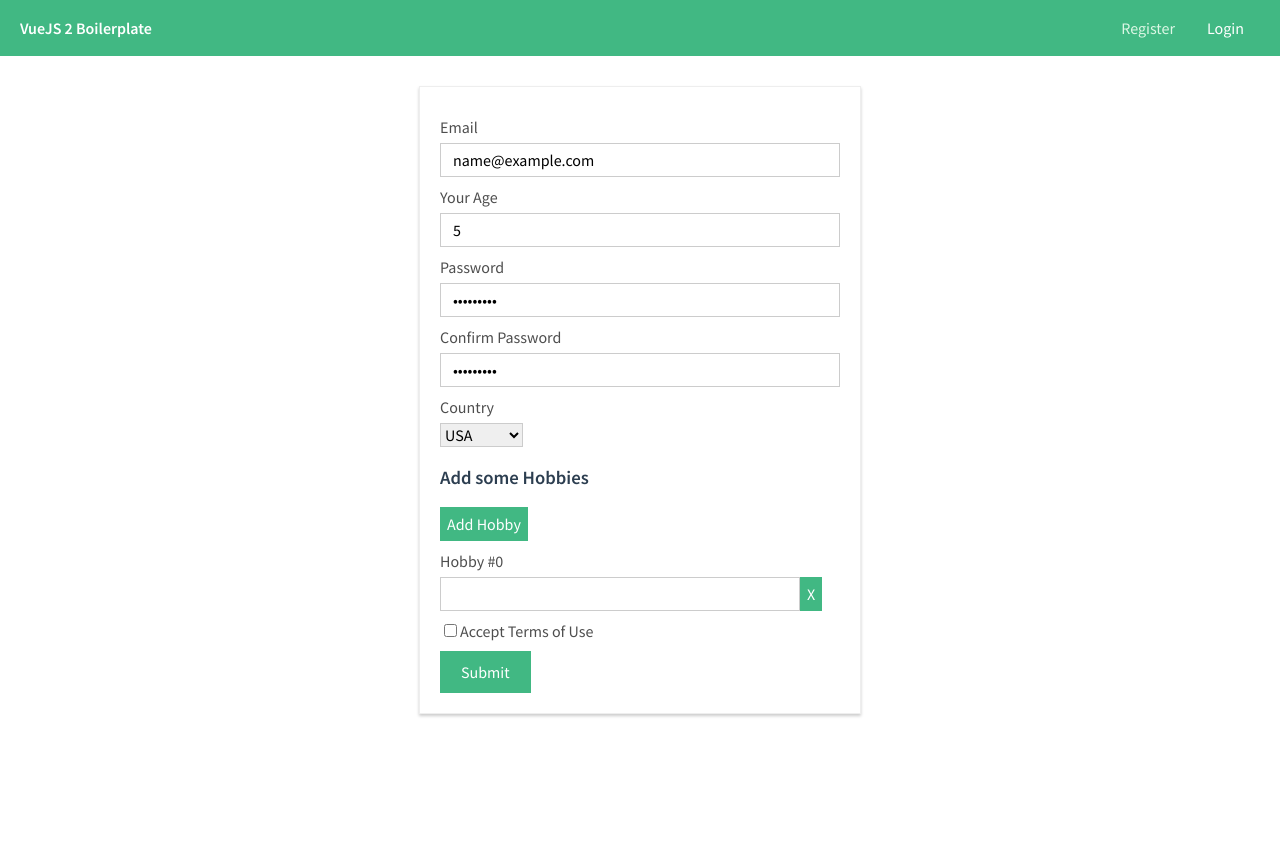
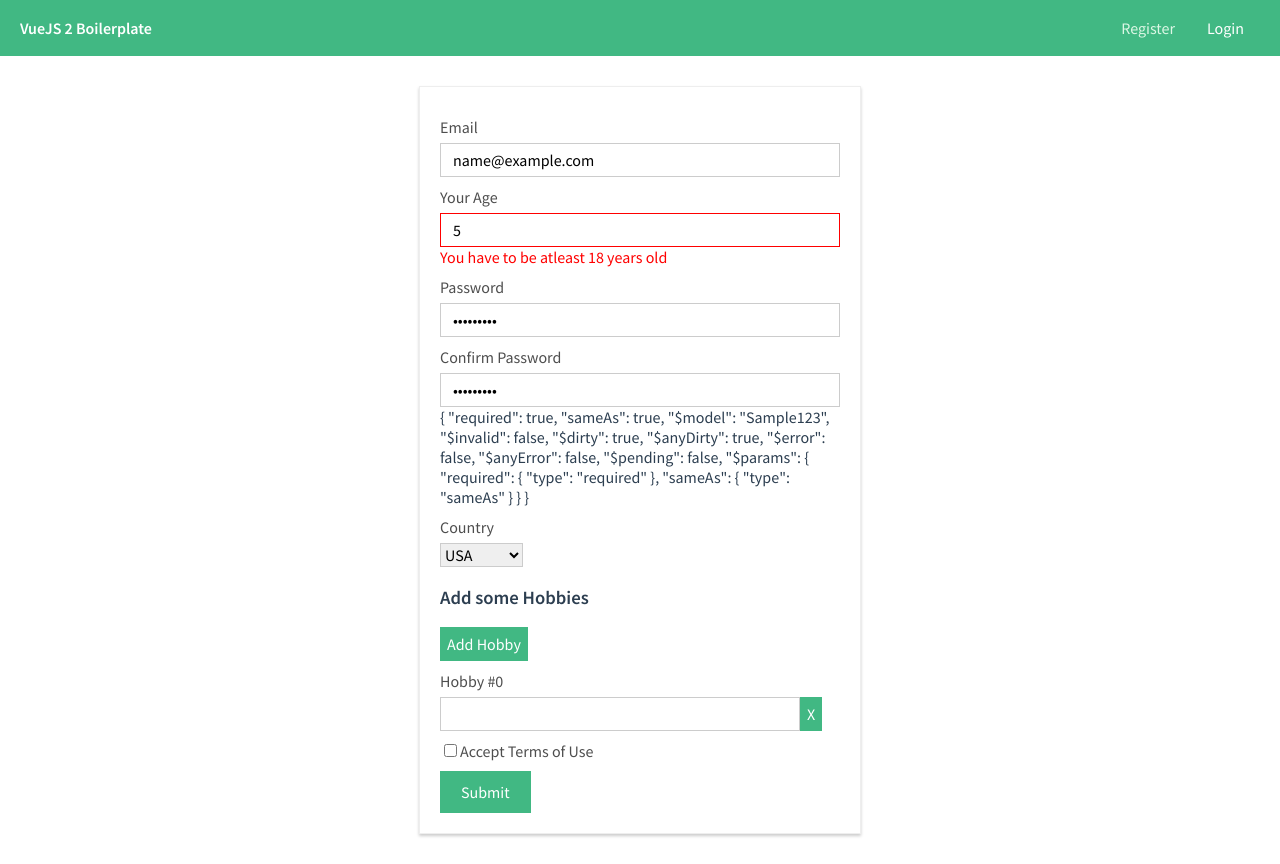
Before and after one commit to sprmke/vue2_boilerplate-v1, a Vue app: page /register in a window 1280 px wide. Both pictures are taken after typing "name@example.com", "5", "Sample123", "Sample123" into the empty fields and a click on the button "Add Hobby". Before the commit the page ends 800 px from the top, so only its background shows below. Built offline with nearby package versions, Linux system fonts and the light colour scheme.

Commit message:
added form input validations (part 1)
- added vuelidate
- added email, numeric only, password and confirm password input validations

```diff
--- a/package.json
+++ b/package.json
@@ -11,6 +11,7 @@
     "axios": "^0.18.0",
     "vue": "^2.5.17",
     "vue-router": "^3.0.1",
+    "vuelidate": "^0.7.4",
     "vuex": "^3.0.1"
   },
   "devDependencies": {
--- a/src/main.js
+++ b/src/main.js
@@ -3,8 +3,10 @@ import App from "./App.vue";
 import router from "./router";
 import store from "./store";
 import axios from 'axios';
+import Vuelidate from 'vuelidate';
 
 Vue.config.productionTip = false;
+Vue.use(Vuelidate);
 
 // ===============================================================================
 //--- Global Axios setup
--- a/src/views/Register.vue
+++ b/src/views/Register.vue
@@ -2,33 +2,46 @@
   <div id="signup">
     <div class="signup-form">
       <form @submit.prevent="onSubmit">
-        <div class="input">
+        <div class="input" :class="{'invalid': $v.email.$error}">
           <label for="email">Email</label>
           <input
                   type="email"
                   id="email"
-                  v-model="email">
+                  v-model="email"
+                  @input="$v.email.$touch()">
+          <span v-if="!$v.email.email" class="error-message">Please enter a valid email address</span>
+          <span v-if="!$v.email.required && $v.email.$dirty" class="error-message">This field is required</span>
         </div>
-        <div class="input">
+        <div class="input" :class="{'invalid': $v.age.$error}">
           <label for="age">Your Age</label>
           <input
                   type="number"
                   id="age"
-                  v-model.number="age">
+                  v-model.number="age"
+                  @input="$v.age.$touch()">
+          <span v-if="!$v.age.minValue" class="error-message">You have to be atleast {{ $v.age.$params.minValue.min }} years old</span>
+          <span v-if="!$v.age.required && $v.age.$dirty" class="error-message">This field is required</span>
         </div>
-        <div class="input">
+        <div class="input" :class="{'invalid': $v.password.$error}">
           <label for="password">Password</label>
           <input
                   type="password"
                   id="password"
-                  v-model="password">
+                  v-model="password"
+                  @input="$v.password.$touch()">
+          <span v-if="!$v.password.minLength" class="error-message">You have to be atleast {{ $v.password.$params.minLength.min }} years old</span>
+          <span v-if="!$v.password.required && $v.password.$dirty" class="error-message">This field is required</span>
         </div>
-        <div class="input">
+        <div class="input" :class="{'invalid': $v.confirmPassword.$error}">
           <label for="confirm-password">Confirm Password</label>
           <input
                   type="password"
                   id="confirm-password"
-                  v-model="confirmPassword">
+                  v-model="confirmPassword"
+                  @input="$v.confirmPassword.$touch()">
+          <span v-if="$v.confirmPassword.required && !$v.confirmPassword.sameAs && $v.confirmPassword.$dirty" class="error-message">Password and confirm password do not match</span>
+          <span v-if="!$v.confirmPassword.required  && !$v.confirmPassword.sameAs && $v.confirmPassword.$dirty" class="error-message">This field is required</span>
+          <div>{{ $v.confirmPassword }}</div>
         </div>
         <div class="input">
           <label for="country">Country</label>
@@ -69,6 +82,8 @@
 </template>
 
 <script>
+  import { required, email, numeric, minValue, minLength, sameAs } from 'vuelidate/lib/validators';
+
   export default {
     name: "signup",
     data () {
@@ -80,6 +95,28 @@
         country: 'usa',
         hobbyInputs: [],
         terms: false
+      }
+    },
+    validations: {
+      email: {
+        required,
+        email
+      },
+      age: {
+        required,
+        numeric,
+        minValue: minValue(18)
+      },
+      password: {
+        required,
+        minLength: minLength(6)
+      },
+      confirmPassword: {
+        required,
+        // sameAs: sameAs('password')
+        sameAs: sameAs(vm => {
+          return vm.password
+        })
       }
     },
     methods: {
@@ -121,6 +158,16 @@
 
   .input {
     margin: 10px auto;
+
+    &.invalid {
+      input,
+      input:focus {
+        border: 1px solid red;
+      }
+      .error-message {
+        color: red;
+      }
+    }
   }
 
   .input label {
```
Also changed, not shown: 1 other file (tests, documents, lock files or other folders).
